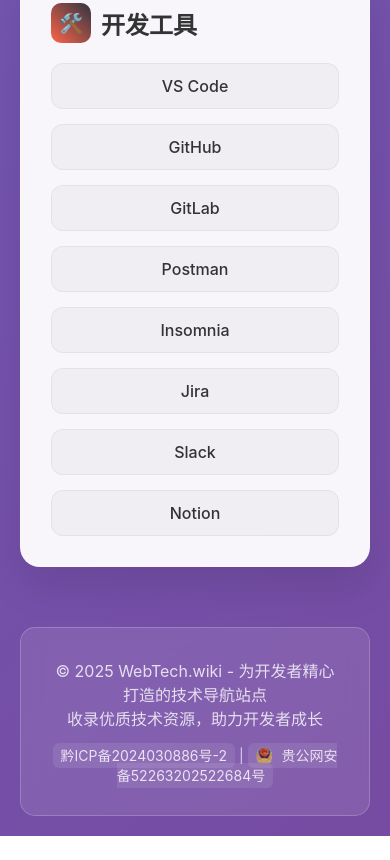
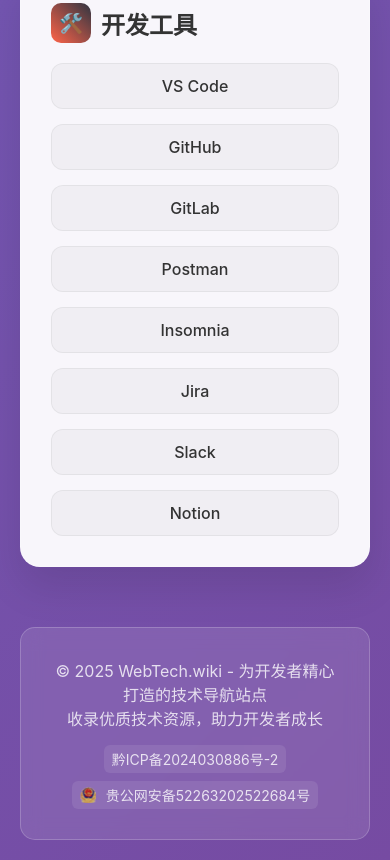
Before and after one commit to webtechwiki/webtechwiki.github.io, a plain HTML site: page index.html in a window 390 px wide. Shown: the part 5156-6016 px from the top of the page. Before the commit the page ends 5992 px from the top, so only its background shows below. Drawn offline with Linux system fonts and the light colour scheme.

Commit message:
feature: 调整备案信息样式

```diff
--- a/css/index.css
+++ b/css/index.css
@@ -268,6 +268,19 @@ footer {
     transform: translateY(0);
 }
 
+.icp-info {
+    display: flex;
+    flex-wrap: wrap;
+    justify-content: center;
+    gap: 15px;
+    align-items: center;
+}
+
+.icp-item {
+    display: flex;
+    align-items: center;
+}
+
 .beian-icon {
     width: 16px;
     height: 16px;
@@ -283,7 +296,17 @@ footer {
     filter: brightness(1.2);
 }
 
+/* 移动端响应式样式 */
 @media (max-width: 768px) {
+    .icp-info {
+        flex-direction: column;
+        gap: 8px;
+    }
+
+    .icp-item {
+        justify-content: center;
+    }
+
     .logo {
         font-size: 2.5rem;
     }
--- a/index.html
+++ b/index.html
@@ -183,11 +183,15 @@
             <p>&copy; 2025 WebTech.wiki - 为开发者精心打造的技术导航站点</p>
             <p>收录优质技术资源，助力开发者成长</p>
             <div class="icp-info">
-                <a href="https://beian.miit.gov.cn/" target="_blank">黔ICP备2024030886号-2</a> |
-                <a href="http://www.beian.gov.cn/portal/registerSystemInfo?recordcode=52263202522684" target="_blank">
-                    <img src="./img/beian.png" alt="公安备案图标" class="beian-icon">
-                    贵公网安备52263202522684号
-                </a>
+                <div class="icp-item">
+                    <a href="https://beian.miit.gov.cn/" target="_blank">黔ICP备2024030886号-2</a>
+                </div>
+                <div class="icp-item">
+                    <a href="http://www.beian.gov.cn/portal/registerSystemInfo?recordcode=52263202522684" target="_blank">
+                        <img src="./img/beian.png" alt="公安备案图标" class="beian-icon">
+                        贵公网安备52263202522684号
+                    </a>
+                </div>
             </div>
         </footer>
     </div>
```
